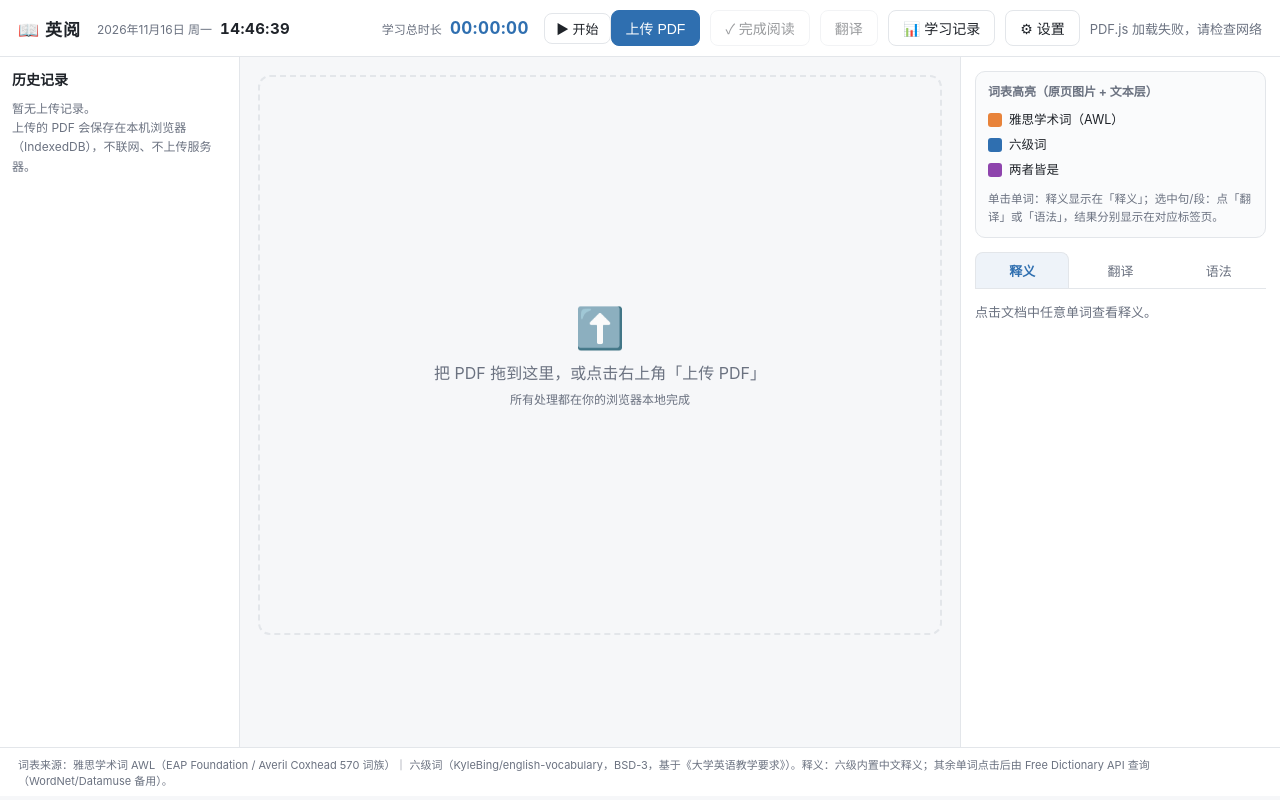
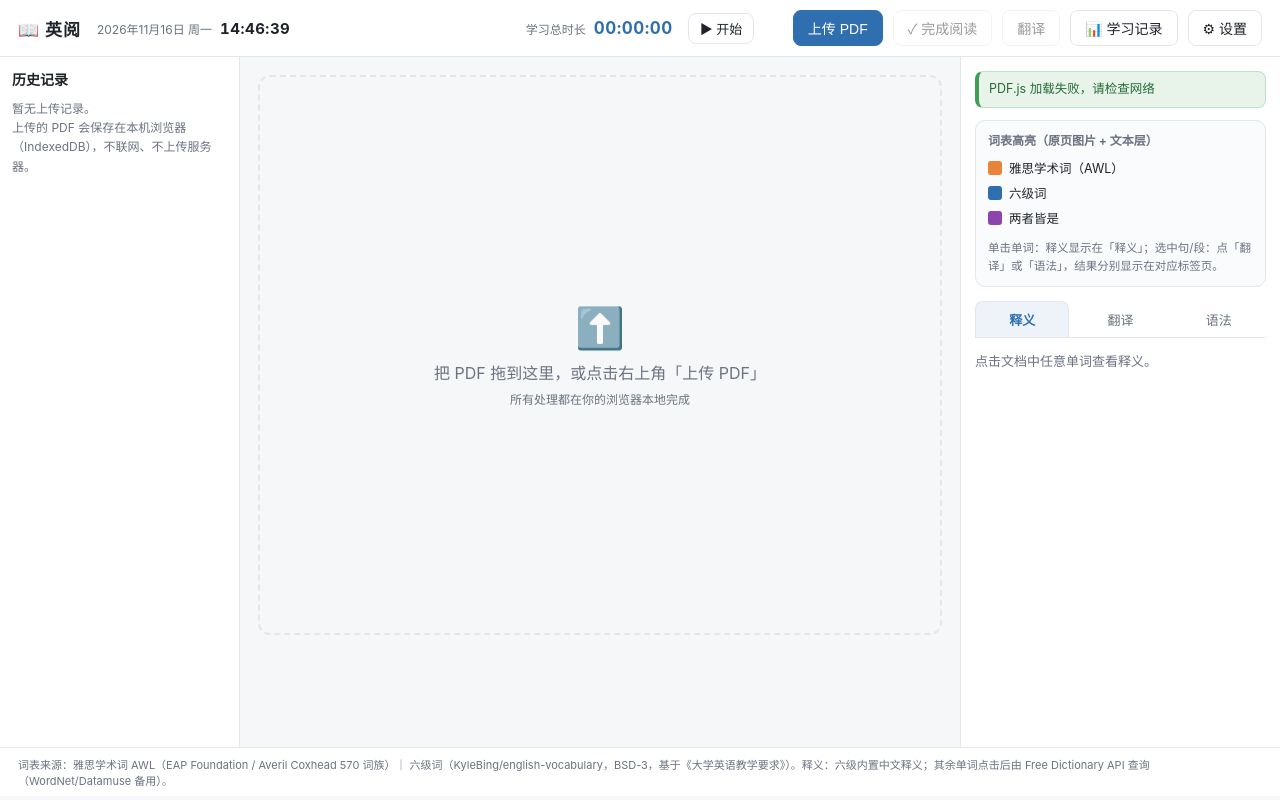
Before and after one commit to yjclks/english, a plain HTML site: page index.html in a window 1280 px wide. Drawn offline with Linux system fonts and the light colour scheme; some packages are replaced by stand-ins of ours; a script that the page names is missing.

Commit message:
状态提示移至右侧栏顶部，消除顶栏挤压（v=19）
- 顶栏移除 #status，右栏新增 #panelToast 提示条（绿色卡片样式）
- setStatus 统一写入新提示条，空内容自动隐藏
- 所有提示（计时记录/解析/计入/设置等）统一出现在右侧栏顶部，不再影响顶栏布局

```diff
--- a/app.js
+++ b/app.js
@@ -28,7 +28,7 @@
   const historyEmpty = $("historyEmpty");
   const btnUpload = $("btnUpload");
   const btnTranslate = $("btnTranslate");
-  const statusEl = $("status");
+  const statusEl = $("panelToast"); // 状态提示移到右侧栏顶部，不占顶栏空间
   const translateModal = $("translateModal");
   const translateBody = $("translateBody");
   const closeTranslate = $("closeTranslate");
@@ -41,7 +41,10 @@
       ({ "&": "&amp;", "<": "&lt;", ">": "&gt;", '"': "&quot;", "'": "&#39;" }[c])
     );
   }
-  function setStatus(t) { statusEl.textContent = t || ""; }
+  function setStatus(t) {
+    statusEl.textContent = t || "";
+    statusEl.classList.toggle("hidden", !t); // 无提示时隐藏，不占右侧栏空间
+  }
   function fmtDate(iso) {
     const d = new Date(iso);
     const p = (n) => (n < 10 ? "0" + n : "" + n);
--- a/index.html
+++ b/index.html
@@ -5,7 +5,7 @@
 <meta name="viewport" content="width=device-width, initial-scale=1.0" />
 <title>英阅 · 英文阅读学习器</title>
 <link rel="stylesheet" href="https://cdnjs.cloudflare.com/ajax/libs/pdf.js/3.11.174/pdf_viewer.css" />
-<link rel="stylesheet" href="styles.css?v=18" />
+<link rel="stylesheet" href="styles.css?v=19" />
 </head>
 <body>
 <header class="topbar">
@@ -28,7 +28,6 @@
     <button id="btnTranslate" class="btn" disabled>翻译</button>
     <button id="btnStats" class="btn ghost">📊 学习记录</button>
     <button id="btnSettings" class="btn ghost">⚙ 设置</button>
-    <span id="status" class="status"></span>
   </div>
 </header>
 
@@ -56,6 +55,7 @@
 
   <!-- 释义面板：图例常驻 + 标签页（释义 / 翻译 / 语法） -->
   <aside class="defpanel" id="defPanel">
+    <div id="panelToast" class="panel-toast hidden" role="status" aria-live="polite"></div>
     <div class="legend">
       <div class="legend-title">词表高亮（原页图片 + 文本层）</div>
       <div class="legend-row"><span class="lg" style="background:var(--awl)"></span>雅思学术词（AWL）</div>
@@ -163,6 +163,6 @@
 <script src="https://cdnjs.cloudflare.com/ajax/libs/pdf.js/3.11.174/pdf.min.js"></script>
 <script src="https://cdnjs.cloudflare.com/ajax/libs/pdf.js/3.11.174/pdf_viewer.js"></script>
 <script src="data/data.js"></script>
-<script src="app.js?v=18"></script>
+<script src="app.js?v=19"></script>
 </body>
 </html>
--- a/styles.css
+++ b/styles.css
@@ -64,6 +64,8 @@ body{margin:0;font-family:-apple-system,BlinkMacSystemFont,"Segoe UI","PingFang
 
 canvas.page-canvas{width:100%;height:auto;border:1px solid var(--border);border-radius:6px;margin-bottom:14px;background:#fff;}
 
+/* 右侧栏顶部提示条（替代原顶栏状态文字，避免挤压顶栏按钮） */
+.panel-toast{background:#e8f3ea;border:1px solid #bfe0c6;border-left:4px solid #3f9d56;color:#256b38;border-radius:8px;padding:8px 10px;margin-bottom:12px;font-size:12.5px;line-height:1.5;word-break:break-word;}
 .defpanel{border-left:1px solid var(--border);background:var(--panel);overflow-y:auto;padding:14px;}
 /* 右侧面板标签页（释义 / 翻译 / 语法） */
 .panel-tabs{display:flex;gap:4px;border-bottom:1px solid var(--border);margin-bottom:12px;}
```
